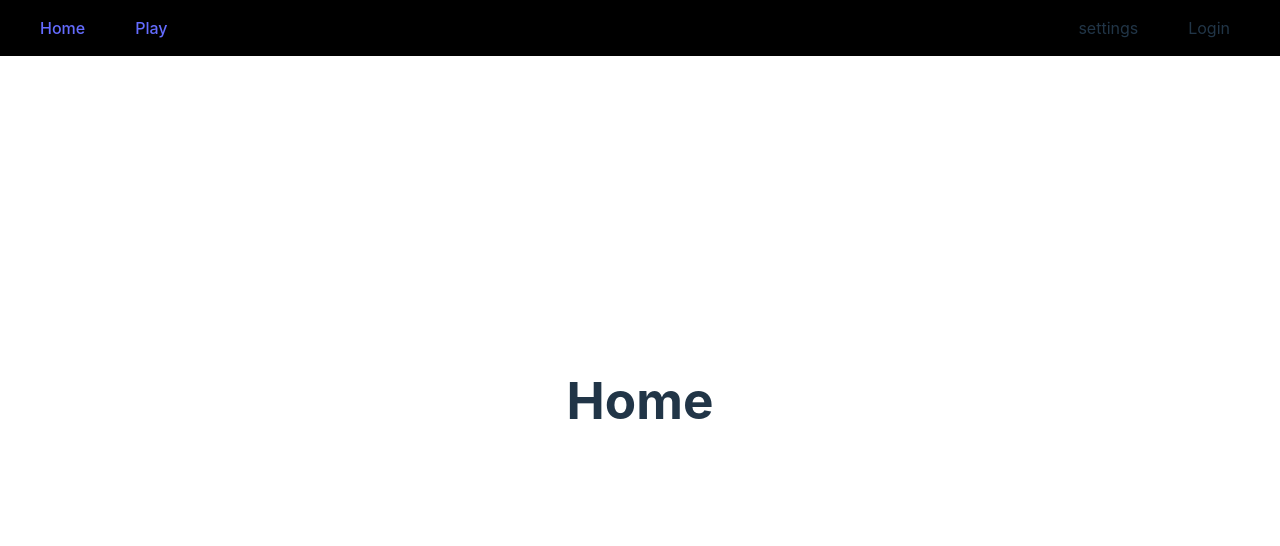
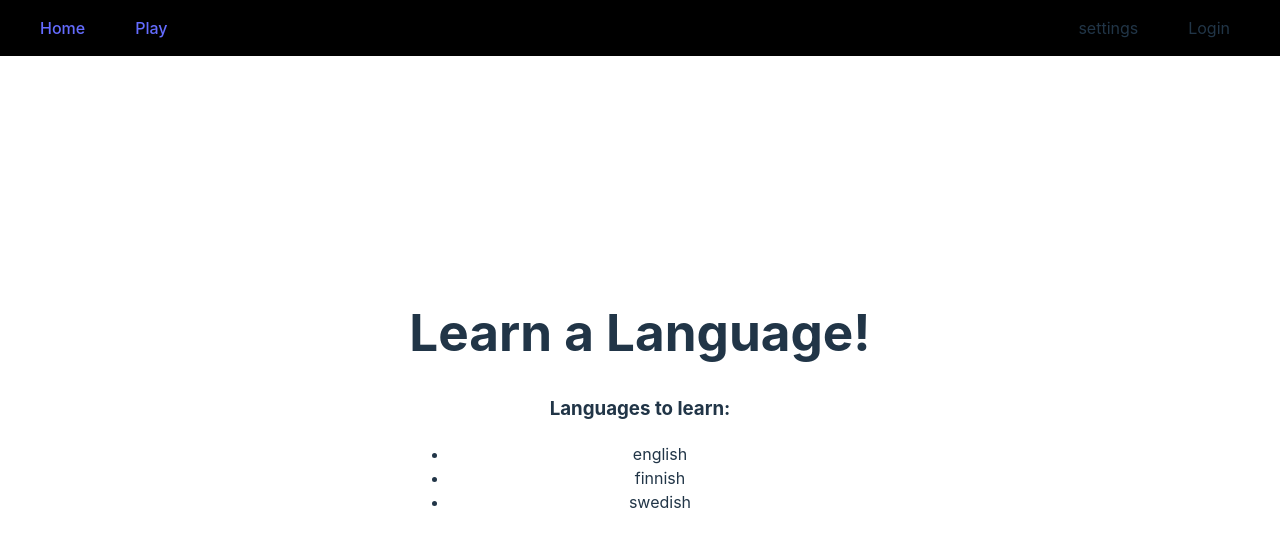
Before and after one commit to Patrick-Palmroos/language-learning-app, a React (Vite) app in the folder frontend/: page / in a window 1280 px wide. Shown: the top 546 px of the page. Built offline with nearby package versions, Linux system fonts and the light colour scheme; no server answers.

Commit message:
change: home has now basic placeholder info

```diff
--- a/frontend/src/pages/Home.jsx
+++ b/frontend/src/pages/Home.jsx
@@ -1,5 +1,15 @@
 function Home() {
-  return <h1>Home</h1>;
+  return (
+    <div>
+      <h1>Learn a Language!</h1>
+      <h3>Languages to learn:</h3>
+      <ul>
+        <li>english</li>
+        <li>finnish</li>
+        <li>swedish</li>
+      </ul>
+    </div>
+  );
 }
 
 export default Home;
```
